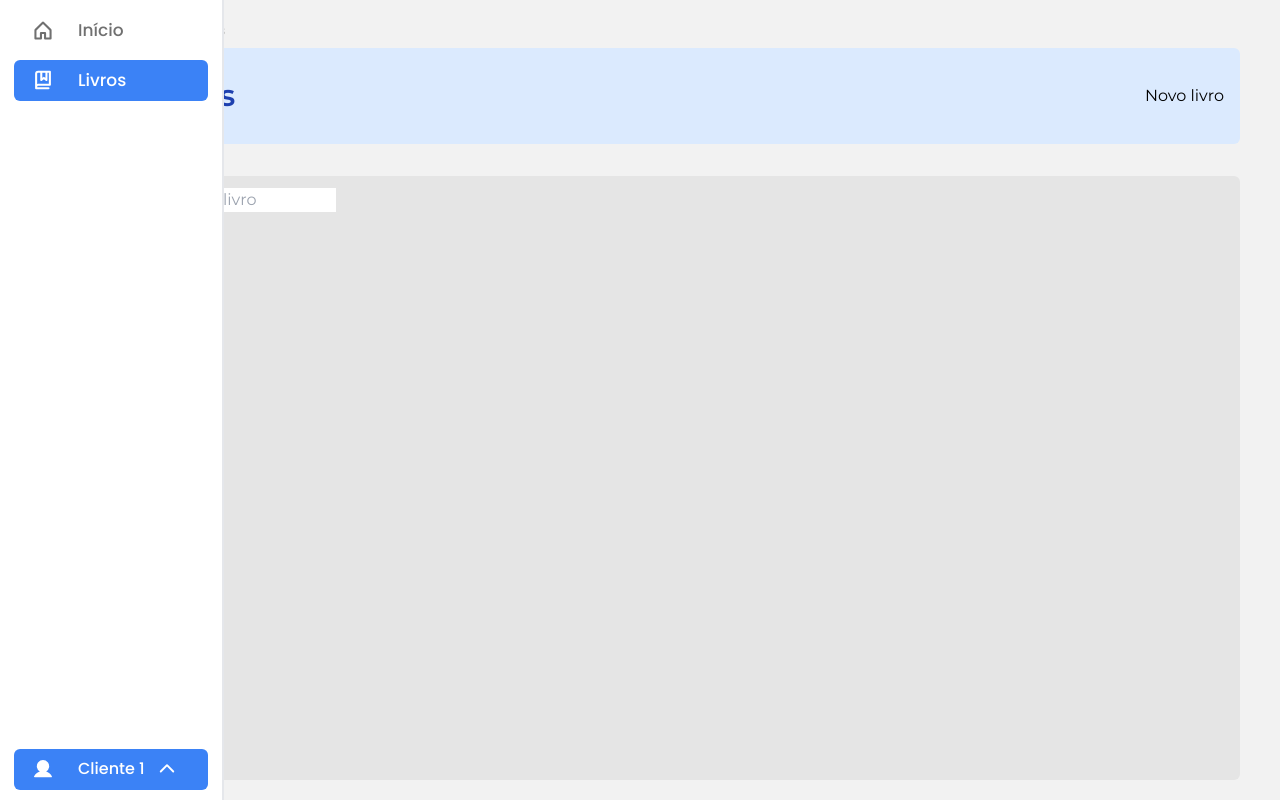
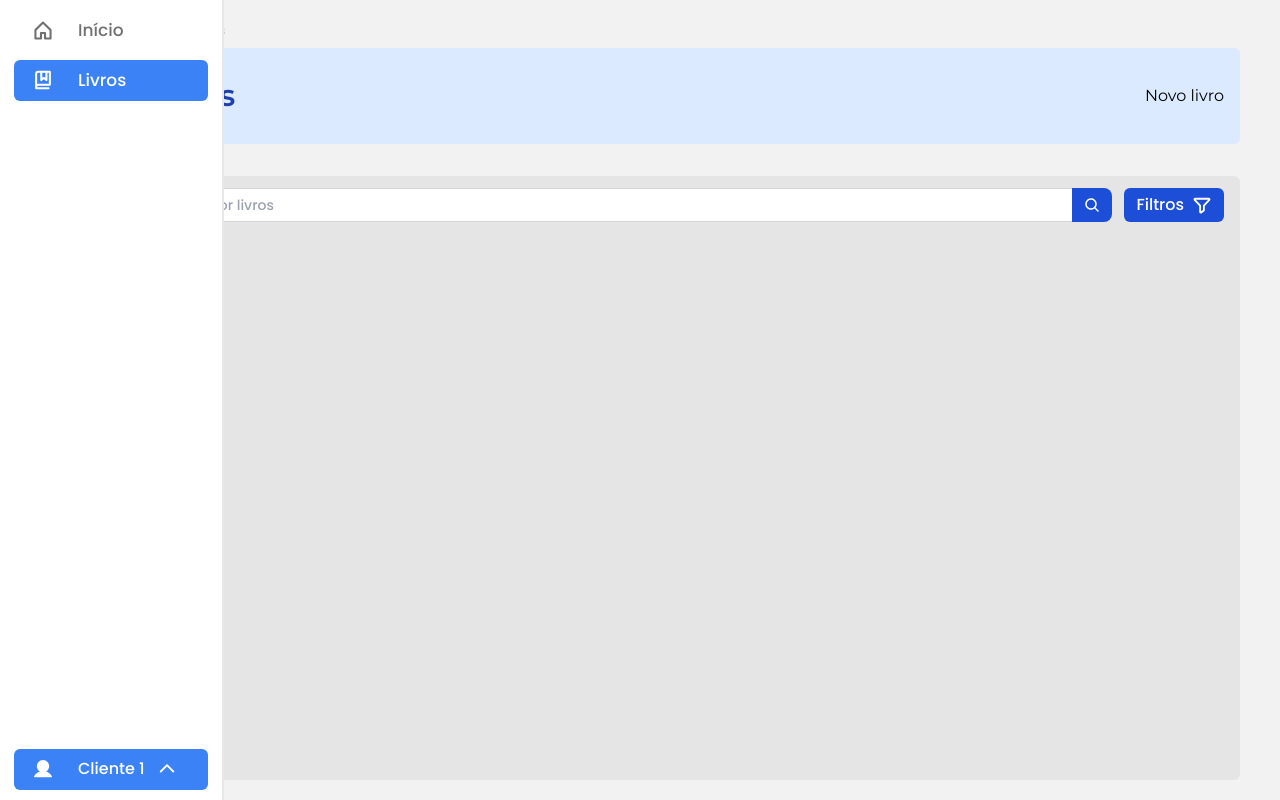
Before and after one commit to HenriqueLopesDev/bookShop, a Next.js app in the folder frontend/: page /livros in a window 1280 px wide. Built offline with nearby package versions, Linux system fonts and the light colour scheme.

Commit message:
feat: create search books design

```diff
--- a/frontend/app/livros/page.tsx
+++ b/frontend/app/livros/page.tsx
@@ -1,4 +1,5 @@
 import { BreadCrumb } from '@/components'
+import { MagnifyingGlass, Funnel } from '@phosphor-icons/react/dist/ssr'
 
 export default function Livros() {
   return (
@@ -18,14 +19,23 @@ export default function Livros() {
           <button>Novo livro</button>
         </div>
       </header>
-      <div className="bg-neutral-200 bg-[#e8e8e8] py-3 px-4 rounded-md h-[calc(100vh-196px)]">
-        <div>
-          <form>
-            <input type="text" placeholder="Nome do livro" />
-            <button />
+      <div className="bg-neutral-200 bg-[#e9e9e9] py-3 px-4 rounded-md h-[calc(100vh-196px)]">
+        <div className="flex gap-3">
+          <form className="flex w-full">
+            <input
+              type="text"
+              placeholder="Buscar por livros"
+              className="w-full rounded-l-lg py-1 px-3 outline-none border-y border-l border-neutral-300 focus:border-blue-600 duration-300 font-poppins text-base text-neutral-500 placeholder:font-poppins placeholder:text-sm placeholder:font-medium"
+            />
+            <button className="bg-blue-700 rounded-r-lg py-1 px-3 hover:bg-blue-600 duration-500">
+              <MagnifyingGlass size={16} weight="bold" color="#fff" />
+            </button>
           </form>
+          <button className="bg-blue-700 py-1 px-3 rounded-md flex gap-2 items-center hover:bg-blue-600 duration-500">
+            <span className="text-white font-medium font-poppins">Filtros</span>
+            <Funnel size={20} weight="bold" color="#fff" />
+          </button>
         </div>
-        <button>Filtros</button>
       </div>
     </div>
   )
```
